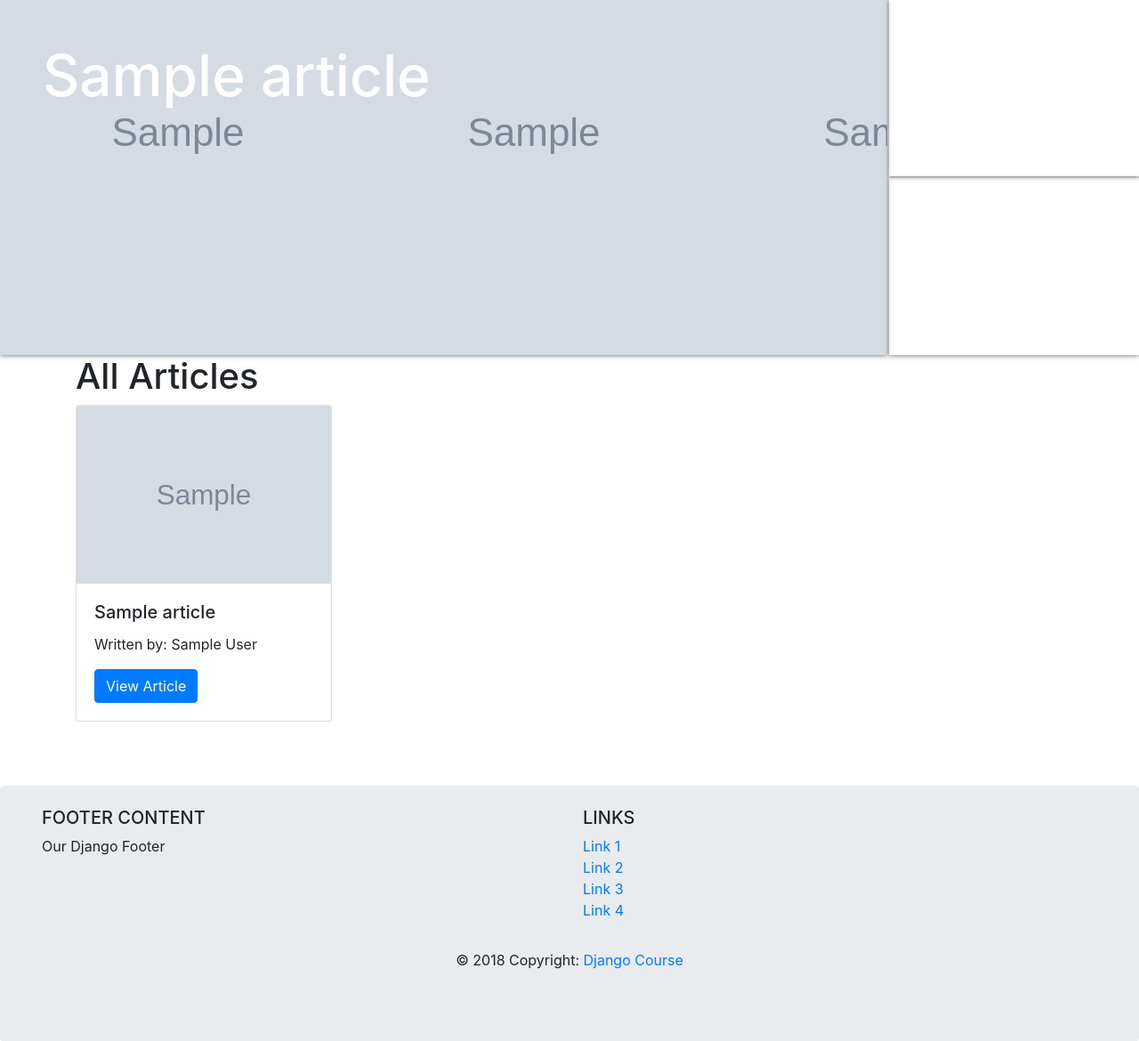
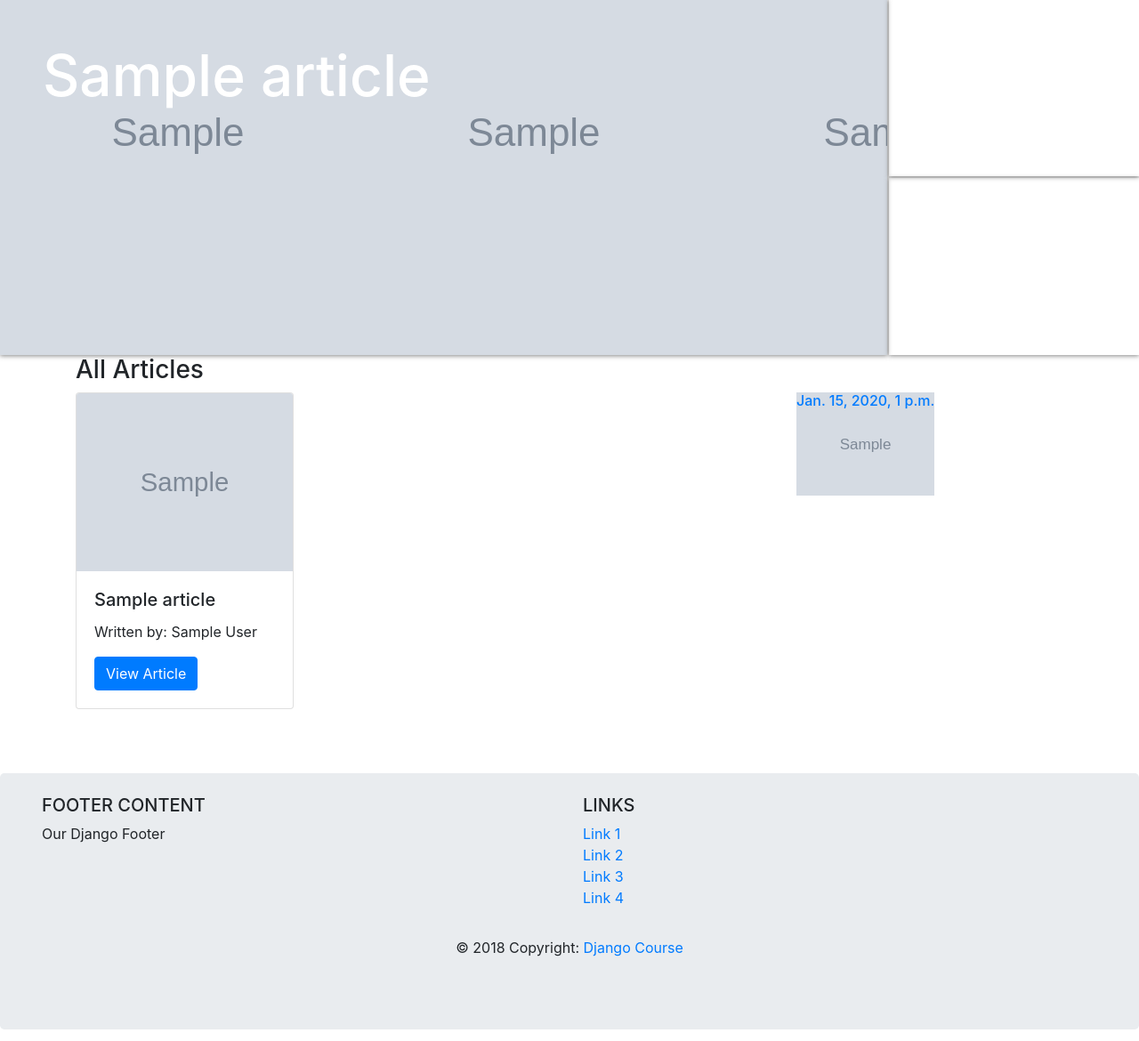
Before and after one commit to JoinCODED/NationalFundCommunity, a Django app: page / in a window 1280 px wide. Shown: the part 72-1242 px from the top of the page at 89% size. Run offline with Django 3.2, Linux system fonts and the light colour scheme; tables that the repository leaves empty hold one stand-in row (values such as "Sample post"); grey boxes marked "Sample" are stand-in pictures; some libraries are stand-ins or nearby versions.

Commit message:
showing the upcoming events on the home page

```diff
--- a/NFproject/NFproject/views.py
+++ b/NFproject/NFproject/views.py
@@ -1,6 +1,8 @@
 from django.shortcuts import render
 
 from articles.models import Article, Category
+from Events.models import Events
+from datetime import date
 
 
 def home(request):
@@ -8,4 +10,5 @@
     context['articles'] = Article.objects.all()
     context['featured_articles'] = Article.objects.filter(featured=True)
     context['categories'] = Category.objects.all()
+    context['upcoming_events'] = Events.objects.all().filter(date__gte=date.today()).order_by('date')
     return render(request, "home.html", context=context)
--- a/NFproject/articles/templates/article_card.html
+++ b/NFproject/articles/templates/article_card.html
@@ -1,6 +1,6 @@
 
         <div class="col-sm-4 mb-5">
-        <div class="card" style="width: 18rem;">
+        <div class="card">
             {% if article.picture %}
             <img class="card-img-top"  height="200vh" src={{article.picture.url}} alt="">
             {% endif %}
--- a/NFproject/static/base_style.css
+++ b/NFproject/static/base_style.css
@@ -81,3 +81,12 @@
     color: var(--light);
 
   }
+  .events_advertisments{
+    background-size: contain;
+    background-repeat: no-repeat;
+    height: 50vh !important;
+
+  }
+  .events_advertisments a{
+    text-decoration: none;
+  }
--- a/NFproject/templates/home.html
+++ b/NFproject/templates/home.html
@@ -23,11 +23,25 @@
 
 
   <div class="container">
-    <h1>All Articles</h1>
+  <h3>All Articles</h3>
     <div class="row">
+
+    <div class="row col-9" >
       {% for article in articles %}
         {% article_card article %}
       {% endfor %}
     </div>
-  </div>
+      <div class="row col-3">
+        {% for event in upcoming_events %}
+        <a href="{% url 'event' event.id %}">
+          <div class ="events_advertisments"style="background-image:url({{event.picture.url}})">
+            <h6>{{event.date}}</h6>
+          </div>
+        </a>
+        {% endfor %}
+      </div>
+    </div>
+    </div>
+
+
 {% endblock %}
```
